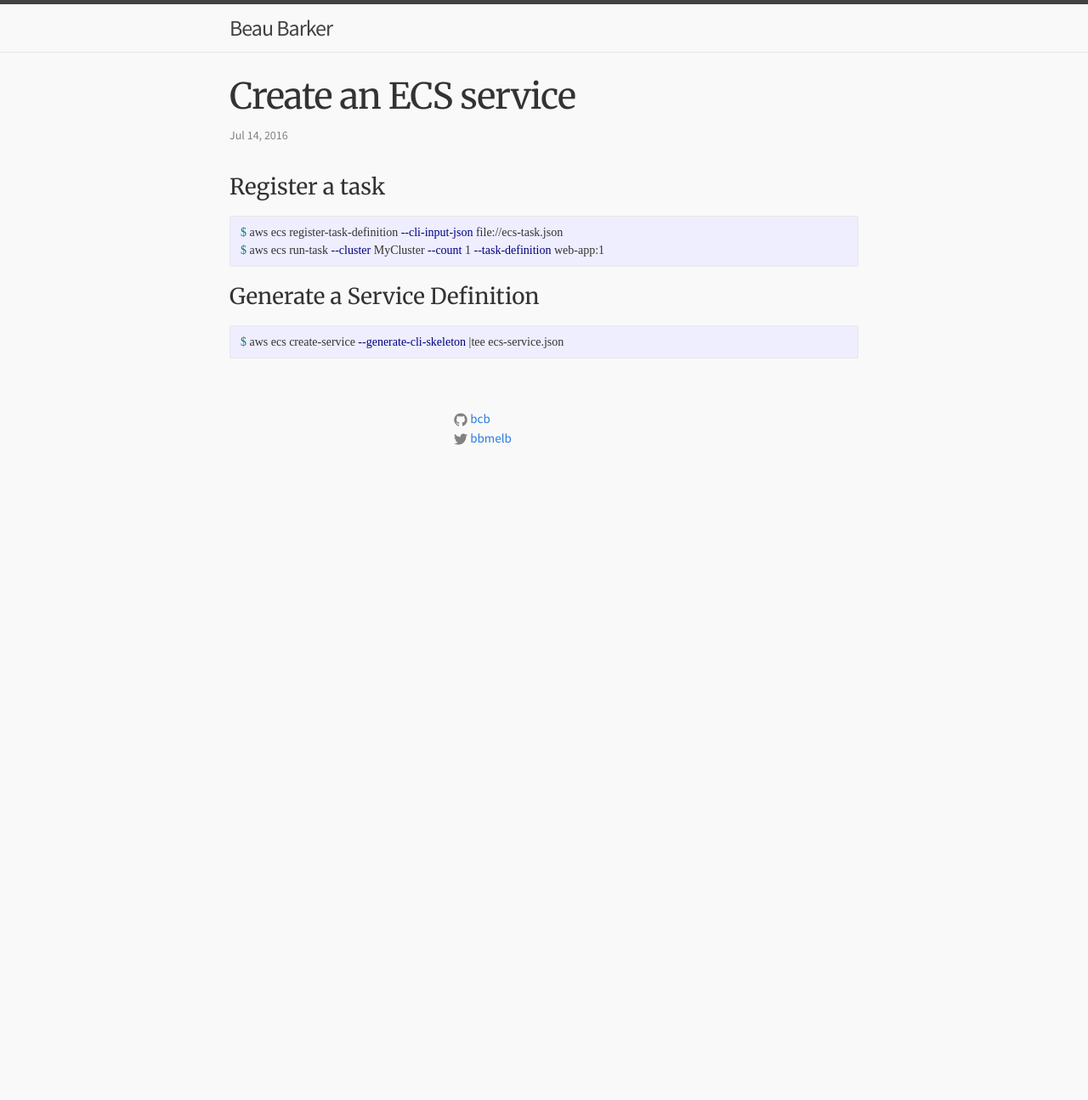
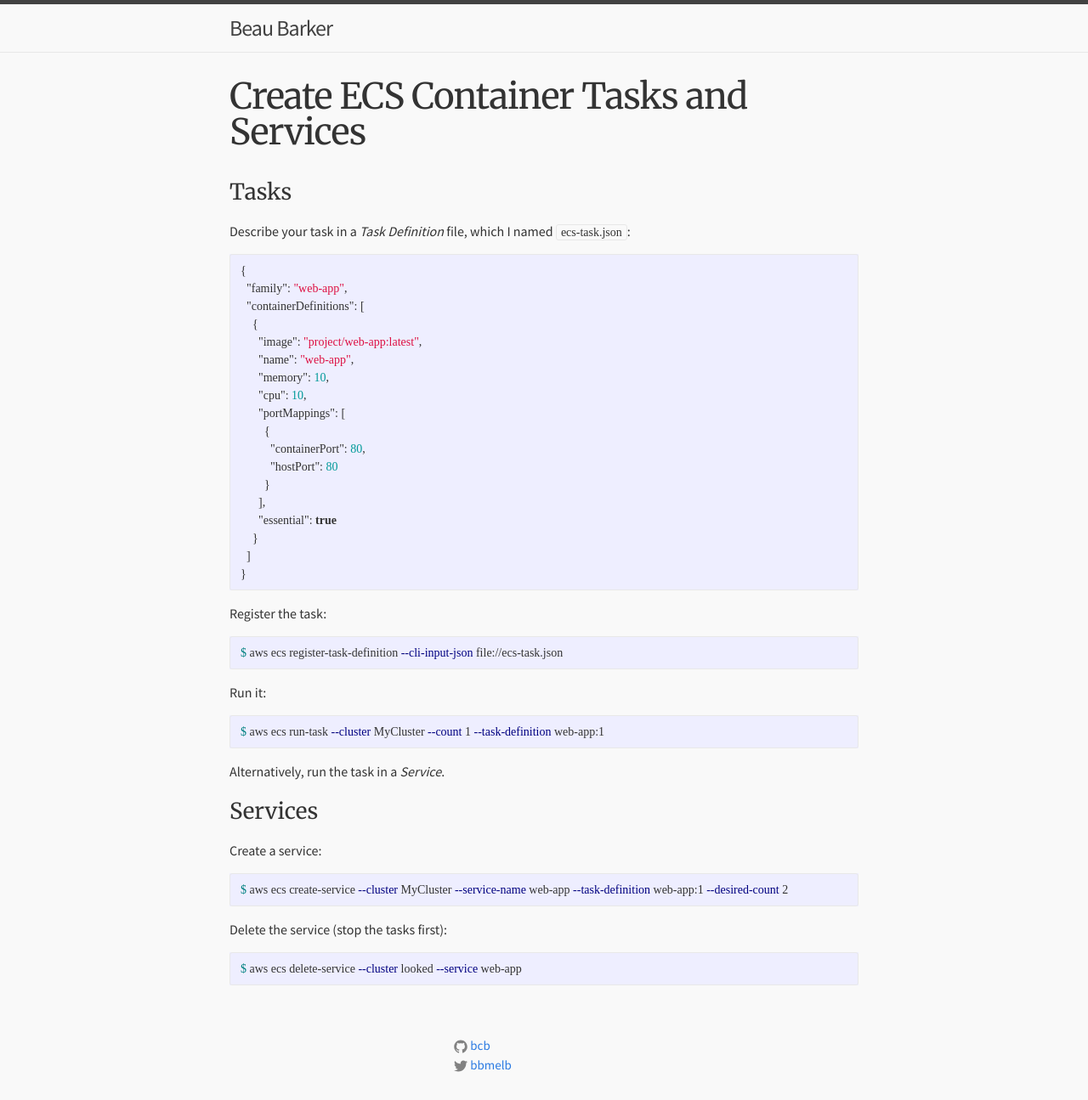
Before and after one commit to explodinglabs/explodinglabs.github.io, a Jekyll site: the page built from _posts/2016-07-14-ecs-service.markdown, in a window 1280 px wide. Shown: the whole page at 85% size. Built offline with Jekyll 4.4.1, drawn with Linux system fonts in a browser that asks for light colours; before the commit the page ends 900 px from its top, so only the background shows below that.

Commit message:
Adjust posts

````diff
--- a/_posts/2016-07-14-ecs-service.markdown
+++ b/_posts/2016-07-14-ecs-service.markdown
@@ -1,18 +1,54 @@
 ---
-layout: post
-title: "Create an ECS service"
+layout: page
+title: "Create ECS Container Tasks and Services"
 date: 2016-07-14 14:52:56 +10:00
 categories: aws ecs
 ---
 {::options syntax_highlighter_opts="default_lang: shell" /}
 
-Register a task
-===============
+Tasks
+=====
+
+Describe your task in a *Task Definition* file, which I named `ecs-task.json`:
+
+```json
+{
+  "family": "web-app",
+  "containerDefinitions": [
+    {
+      "image": "project/web-app:latest",
+      "name": "web-app",
+      "memory": 10,
+      "cpu": 10,
+      "portMappings": [
+        {
+          "containerPort": 80,
+          "hostPort": 80
+        }
+      ],
+      "essential": true
+    }
+  ]
+}
+```
+
+Register the task:
 
     $ aws ecs register-task-definition --cli-input-json file://ecs-task.json
+
+Run it:
+
     $ aws ecs run-task --cluster MyCluster --count 1 --task-definition web-app:1
 
-Generate a Service Definition
-=============================
+Alternatively, run the task in a *Service*.
 
-    $ aws ecs create-service --generate-cli-skeleton |tee ecs-service.json
+Services
+========
+
+Create a service:
+
+    $ aws ecs create-service --cluster MyCluster --service-name web-app --task-definition web-app:1 --desired-count 2
+
+Delete the service (stop the tasks first):
+
+    $ aws ecs delete-service --cluster looked --service web-app
````
Also changed, not shown: _posts/2016-07-13-ecs-guide.markdown (+4 -4 lines), _posts/2016-07-14-ecr-guide.markdown (+8 -11 lines).
